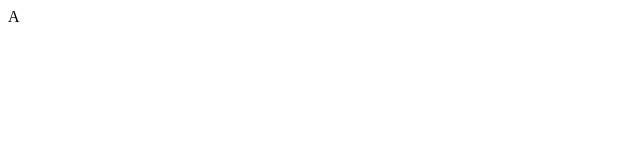
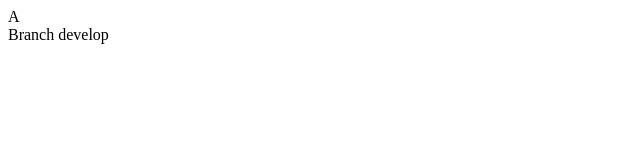
Before and after one commit to Besto/git-101, a plain HTML site: page index.html in a window 1280 px wide. Shown: the full height of the page, 0-640 px from the left. Drawn offline with Linux system fonts and the light colour scheme.

Commit message:
dev Commit 1

```diff
--- a/index.html
+++ b/index.html
@@ -1,3 +1,6 @@
 <div>
     A
 </div>
+<div>
+    Branch develop
+</div>
```
